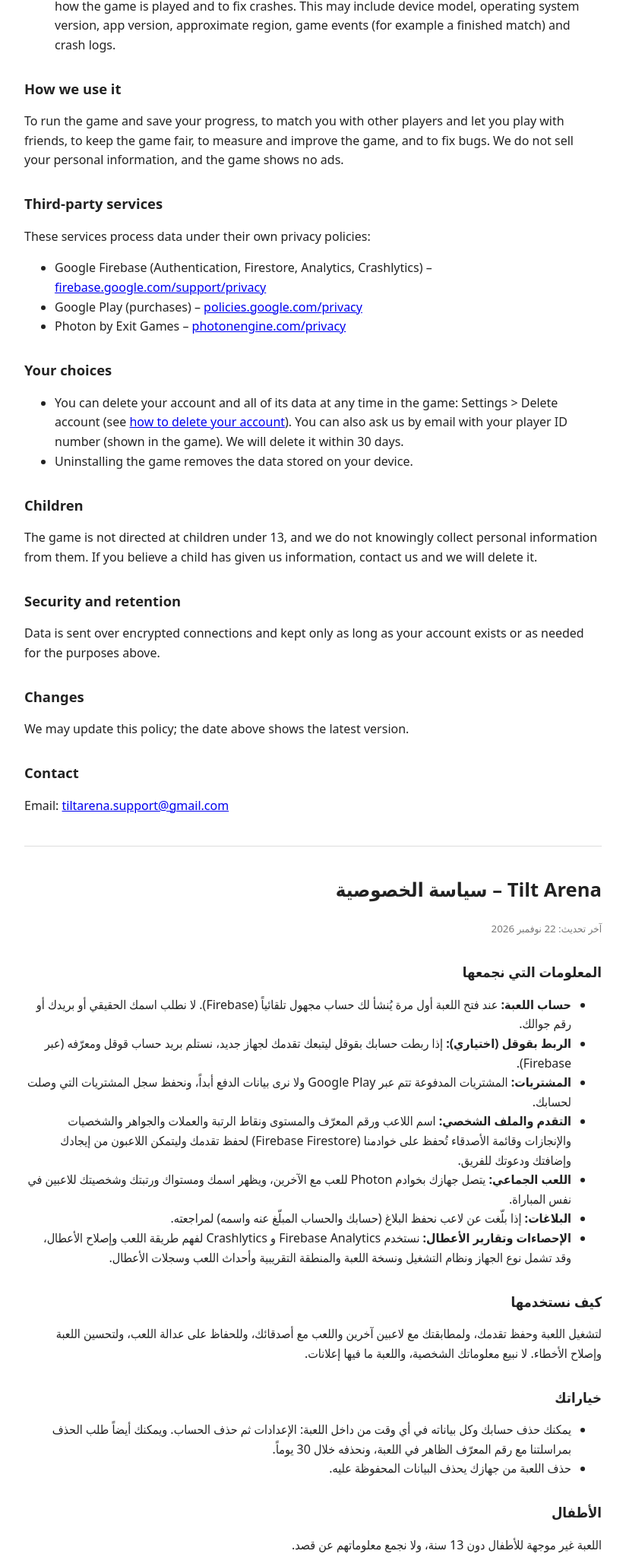
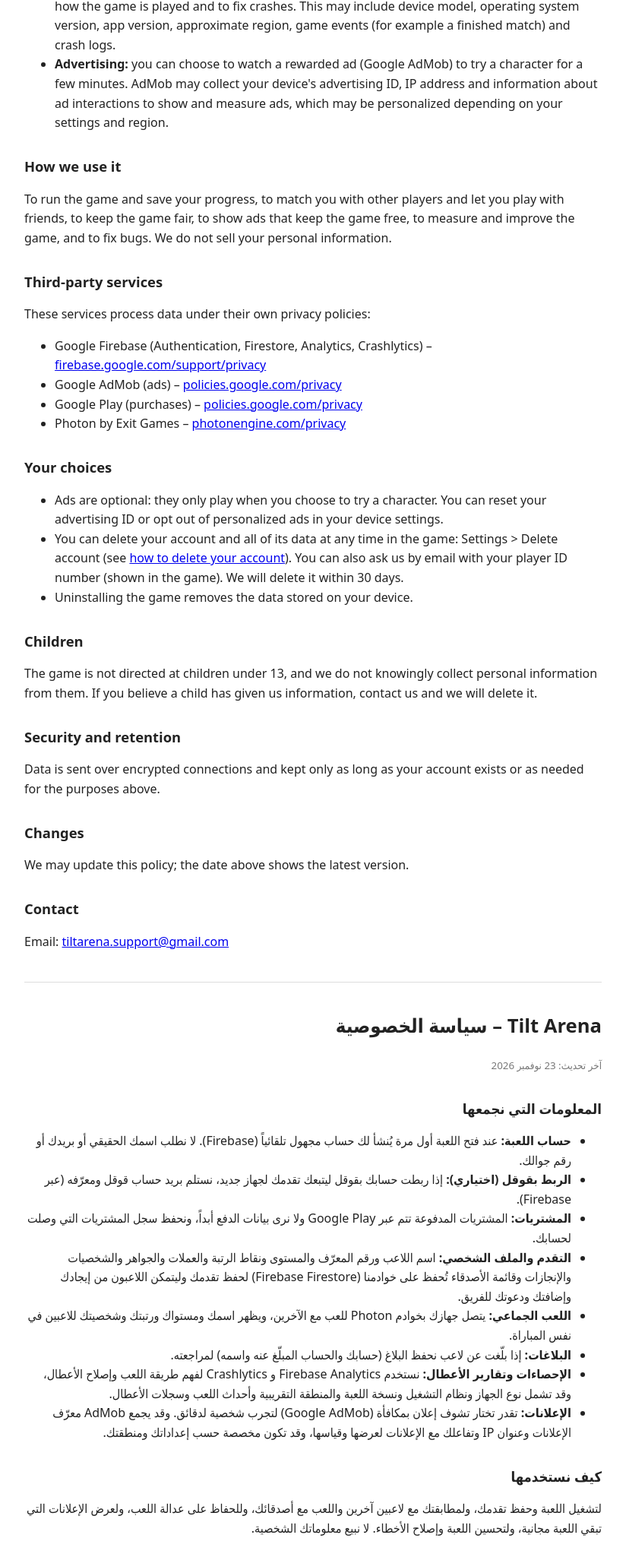
Before and after one commit to ibrhem00e-byte/ibrhem00e-byte.github.io, a plain HTML site: page tiltarena/privacy/index.html in a window 1280 px wide. Shown: the part 732-2781 px from the top of the page at 76% size, without its empty margins (228-1052 px from the left). Drawn offline with Linux system fonts and the light colour scheme.

Commit message:
Tilt Arena privacy: rewarded ads (AdMob)
Co-Authored-By: Claude Opus 5.5 <noreply@anthropic.com>

```diff
--- a/tiltarena/privacy/index.html
+++ b/tiltarena/privacy/index.html
@@ -17,7 +17,7 @@
 <body>
 
 <h1>Tilt Arena – Privacy Policy</h1>
-<small>Last updated: November 22, 2026</small>
+<small>Last updated: November 23, 2026</small>
 
 <p>This policy explains what information the Tilt Arena game ("the game", "we") collects, how it is used, and the choices you have.</p>
 
@@ -30,21 +30,24 @@
   <li><b>Online matches:</b> to play with other players, your device connects to Photon (Exit Games) game servers. Your player name, level, rank and character are shared with the other players in the match.</li>
   <li><b>Reports:</b> if you report another player, we keep the report (your account, the reported account and its player name) so we can review it.</li>
   <li><b>Analytics and crash reports:</b> we use Firebase Analytics and Firebase Crashlytics to understand how the game is played and to fix crashes. This may include device model, operating system version, app version, approximate region, game events (for example a finished match) and crash logs.</li>
+  <li><b>Advertising:</b> you can choose to watch a rewarded ad (Google AdMob) to try a character for a few minutes. AdMob may collect your device's advertising ID, IP address and information about ad interactions to show and measure ads, which may be personalized depending on your settings and region.</li>
 </ul>
 
 <h2>How we use it</h2>
-<p>To run the game and save your progress, to match you with other players and let you play with friends, to keep the game fair, to measure and improve the game, and to fix bugs. We do not sell your personal information, and the game shows no ads.</p>
+<p>To run the game and save your progress, to match you with other players and let you play with friends, to keep the game fair, to show ads that keep the game free, to measure and improve the game, and to fix bugs. We do not sell your personal information.</p>
 
 <h2>Third-party services</h2>
 <p>These services process data under their own privacy policies:</p>
 <ul>
   <li>Google Firebase (Authentication, Firestore, Analytics, Crashlytics) – <a href="https://firebase.google.com/support/privacy">firebase.google.com/support/privacy</a></li>
+  <li>Google AdMob (ads) – <a href="https://policies.google.com/privacy">policies.google.com/privacy</a></li>
   <li>Google Play (purchases) – <a href="https://policies.google.com/privacy">policies.google.com/privacy</a></li>
   <li>Photon by Exit Games – <a href="https://www.photonengine.com/privacy">photonengine.com/privacy</a></li>
 </ul>
 
 <h2>Your choices</h2>
 <ul>
+  <li>Ads are optional: they only play when you choose to try a character. You can reset your advertising ID or opt out of personalized ads in your device settings.</li>
   <li>You can delete your account and all of its data at any time in the game: Settings &gt; Delete account (see <a href="../delete-account/">how to delete your account</a>). You can also ask us by email with your player ID number (shown in the game). We will delete it within 30 days.</li>
   <li>Uninstalling the game removes the data stored on your device.</li>
 </ul>
@@ -63,7 +66,7 @@
 
 <div class="ar">
 <h1>Tilt Arena – سياسة الخصوصية</h1>
-<small>آخر تحديث: 22 نوفمبر 2026</small>
+<small>آخر تحديث: 23 نوفمبر 2026</small>
 
 <h2>المعلومات التي نجمعها</h2>
 <ul>
@@ -74,13 +77,15 @@
   <li><b>اللعب الجماعي:</b> يتصل جهازك بخوادم Photon للعب مع الآخرين، ويظهر اسمك ومستواك ورتبتك وشخصيتك للاعبين في نفس المباراة.</li>
   <li><b>البلاغات:</b> إذا بلّغت عن لاعب نحفظ البلاغ (حسابك والحساب المبلّغ عنه واسمه) لمراجعته.</li>
   <li><b>الإحصاءات وتقارير الأعطال:</b> نستخدم Firebase Analytics و Crashlytics لفهم طريقة اللعب وإصلاح الأعطال، وقد تشمل نوع الجهاز ونظام التشغيل ونسخة اللعبة والمنطقة التقريبية وأحداث اللعب وسجلات الأعطال.</li>
+  <li><b>الإعلانات:</b> تقدر تختار تشوف إعلان بمكافأة (Google AdMob) لتجرب شخصية لدقائق. وقد يجمع AdMob معرّف الإعلانات وعنوان IP وتفاعلك مع الإعلانات لعرضها وقياسها، وقد تكون مخصصة حسب إعداداتك ومنطقتك.</li>
 </ul>
 
 <h2>كيف نستخدمها</h2>
-<p>لتشغيل اللعبة وحفظ تقدمك، ولمطابقتك مع لاعبين آخرين واللعب مع أصدقائك، وللحفاظ على عدالة اللعب، ولتحسين اللعبة وإصلاح الأخطاء. لا نبيع معلوماتك الشخصية، واللعبة ما فيها إعلانات.</p>
+<p>لتشغيل اللعبة وحفظ تقدمك، ولمطابقتك مع لاعبين آخرين واللعب مع أصدقائك، وللحفاظ على عدالة اللعب، ولعرض الإعلانات التي تبقي اللعبة مجانية، ولتحسين اللعبة وإصلاح الأخطاء. لا نبيع معلوماتك الشخصية.</p>
 
 <h2>خياراتك</h2>
 <ul>
+  <li>الإعلانات اختيارية: ما تظهر إلا إذا اخترت تجربة شخصية. ويمكنك إعادة تعيين معرّف الإعلانات أو إيقاف الإعلانات المخصصة من إعدادات جهازك.</li>
   <li>يمكنك حذف حسابك وكل بياناته في أي وقت من داخل اللعبة: الإعدادات ثم حذف الحساب. ويمكنك أيضاً طلب الحذف بمراسلتنا مع رقم المعرّف الظاهر في اللعبة، ونحذفه خلال 30 يوماً.</li>
   <li>حذف اللعبة من جهازك يحذف البيانات المحفوظة عليه.</li>
 </ul>
```
